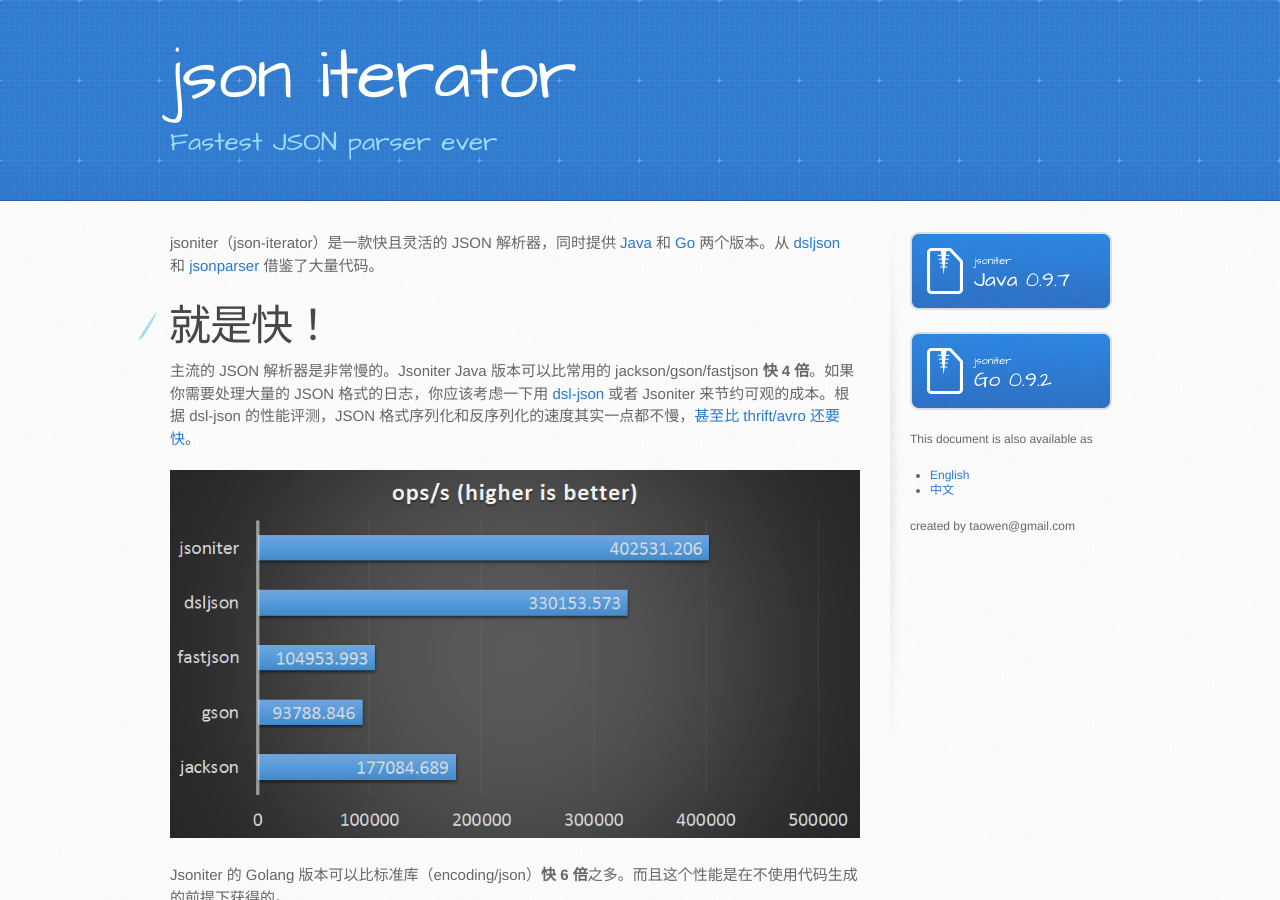
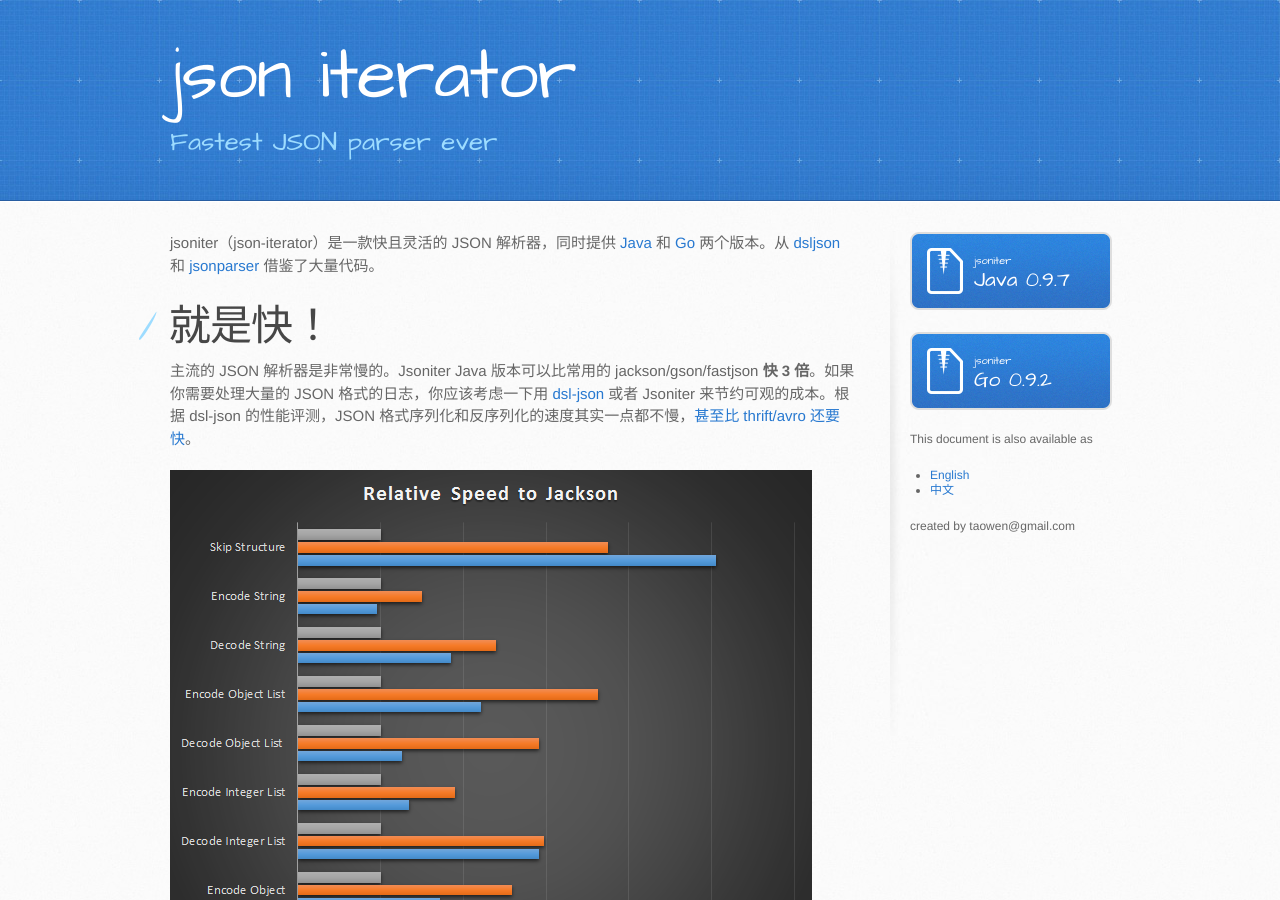
Before and after one commit to json-iterator/json-iterator.github.io, a Jekyll site: the page built from index.cn.md, in a window 1280 px wide and 900 px high. Built offline with Jekyll 4.4.1, drawn with Linux system fonts in a browser that asks for light colours; comment, search, counter and statistics services are not loaded.

Commit message:
Update index.cn.md

```diff
--- a/index.cn.md
+++ b/index.cn.md
@@ -7,9 +7,9 @@
 
 # 就是快！
 
-主流的 JSON 解析器是非常慢的。Jsoniter Java 版本可以比常用的 jackson/gson/fastjson **快 4 倍**。如果你需要处理大量的 JSON 格式的日志，你应该考虑一下用 [dsl-json](https://github.com/ngs-doo/dsl-json) 或者 Jsoniter 来节约可观的成本。根据 dsl-json 的性能评测，JSON 格式序列化和反序列化的速度其实一点都不慢，[甚至比 thrift/avro 还要快](https://www.codeproject.com/Articles/1165627/Jsoniter-JSON-is-faster-than-thrift-avro)。
+主流的 JSON 解析器是非常慢的。Jsoniter Java 版本可以比常用的 jackson/gson/fastjson **快 3 倍**。如果你需要处理大量的 JSON 格式的日志，你应该考虑一下用 [dsl-json](https://github.com/ngs-doo/dsl-json) 或者 Jsoniter 来节约可观的成本。根据 dsl-json 的性能评测，JSON 格式序列化和反序列化的速度其实一点都不慢，[甚至比 thrift/avro 还要快](https://www.codeproject.com/Articles/1165627/Jsoniter-JSON-is-faster-than-thrift-avro)。
 
-![java1](http://jsoniter.com/benchmarks/java1.png)
+![protobuf-vs-jsoniter](http://jsoniter.com/benchmarks/protobuf-vs-jsoniter.png)
 
 Jsoniter 的 Golang 版本可以比标准库（encoding/json）**快 6 倍**之多。而且这个性能是在不使用代码生成的前提下获得的。
 
```
